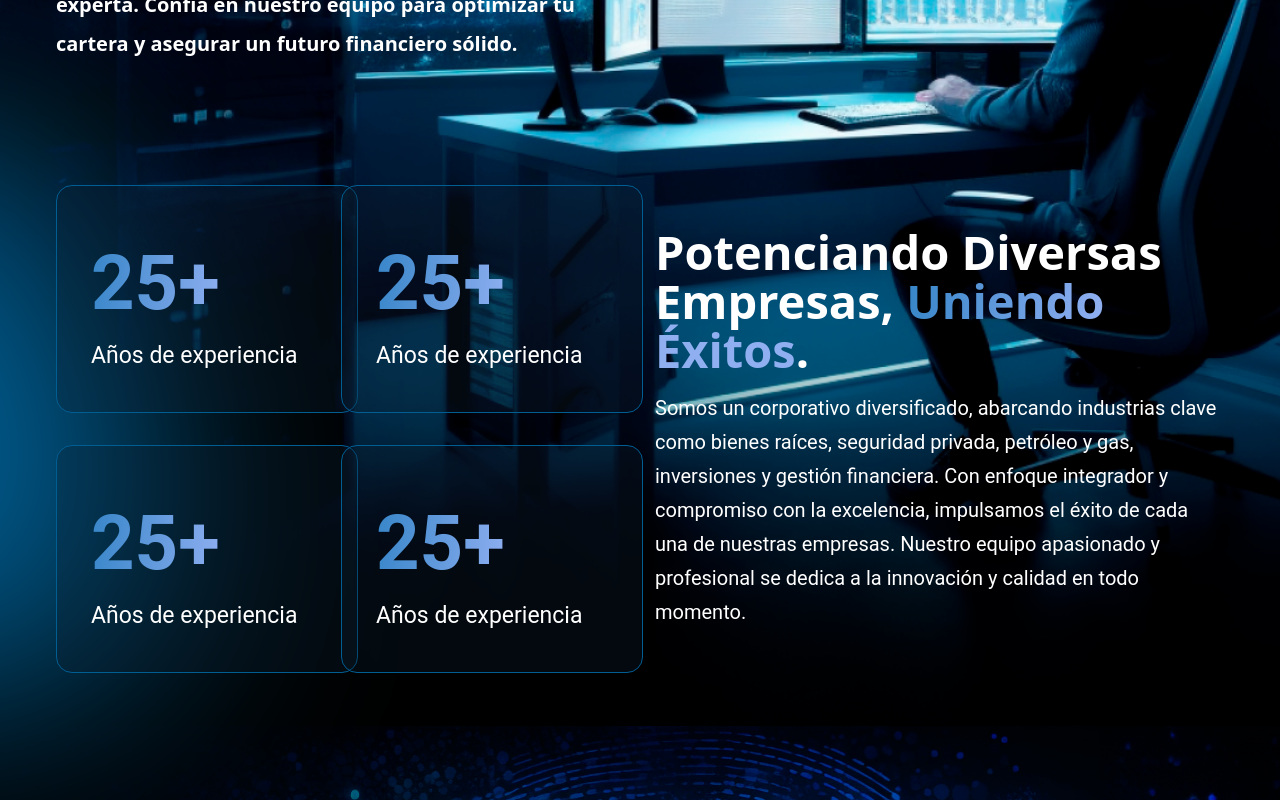
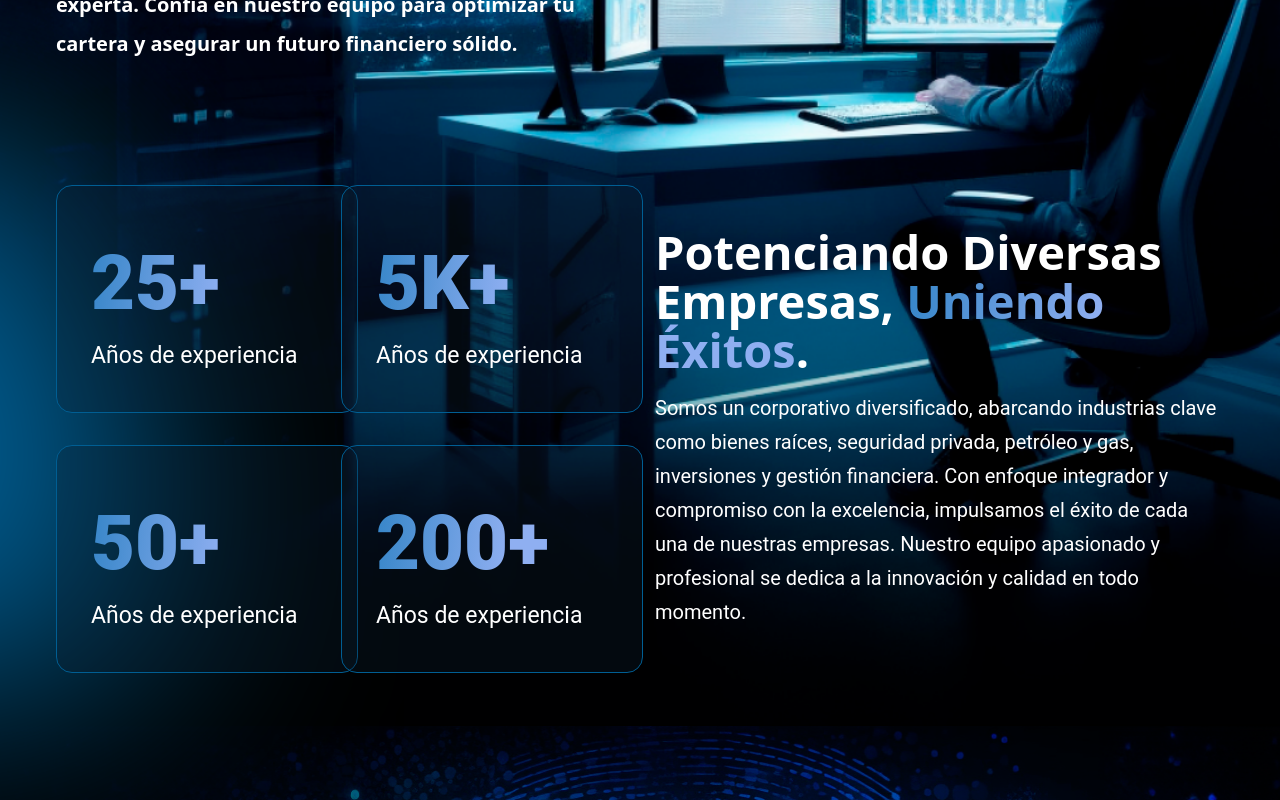
Before and after one commit to LarkinBaumann/larkinholding, a Next.js app: page / in a window 1280 px wide. Shown: the part 597-1397 px from the top of the page. Built offline with nearby package versions, Linux system fonts and the light colour scheme.

Commit message:
Update experience numbers and heading font weight

```diff
--- a/src/components/Acerca/Acerca.jsx
+++ b/src/components/Acerca/Acerca.jsx
@@ -7,24 +7,24 @@ function Acerca() {
 
     <div className='w-full grid grid-cols-2 gap-x-4 gap-y-8'>
       <div className='w-[302px] h-[228px] border-solid border-[0.723px] border-[#005E93] rounded-[15.901px 15.901px 15.901px 0px] rounded-[16px] flex flex-col justify-center px-[34px] py-[56px]' style={{ background: 'rgba(11, 32, 46, 0.30)' }}>
-        <h4 className='titulo2 text-[76px] font-bold font-header'>25+</h4>
+        <h4 className='titulo2 text-[76px] font-black font-header'>25+</h4>
         <p className='text-white font-header text-[23px] leading-[31px]'>Años de experiencia</p>
       </div>
       <div className='w-[302px] h-[228px] border-solid border-[0.723px] border-[#005E93] rounded-[15.901px 15.901px 15.901px 0px] rounded-[16px] flex flex-col justify-center px-[34px] py-[56px]' style={{ background: 'rgba(11, 32, 46, 0.30)' }}>
-        <h4 className='titulo2 text-[76px] font-bold font-header'>25+</h4>
+        <h4 className='titulo2 text-[76px] font-black font-header'>5K+</h4>
         <p className='text-white font-header text-[23px] leading-[31px]'>Años de experiencia</p>
       </div>
       <div className='w-[302px] h-[228px] border-solid border-[0.723px] border-[#005E93] rounded-[15.901px 15.901px 15.901px 0px] rounded-[16px] flex flex-col justify-center px-[34px] py-[56px]' style={{ background: 'rgba(11, 32, 46, 0.30)' }}>
-        <h4 className='titulo2 text-[76px] font-bold font-header'>25+</h4>
+        <h4 className='titulo2 text-[76px] font-black font-header'>50+</h4>
         <p className='text-white font-header text-[23px] leading-[31px]'>Años de experiencia</p>
       </div>
       <div className='w-[302px] h-[228px] border-solid border-[0.723px] border-[#005E93] rounded-[15.901px 15.901px 15.901px 0px] rounded-[16px] flex flex-col justify-center px-[34px] py-[56px]' style={{ background: 'rgba(11, 32, 46, 0.30)' }}>
-        <h4 className='titulo2 text-[76px] font-bold font-header'>25+</h4>
+        <h4 className='titulo2 text-[76px] font-black font-header'>200+</h4>
         <p className='text-white font-header text-[23px] leading-[31px]'>Años de experiencia</p>
       </div>
     </div>
     <div className='w-full h-full flex flex-col justify-center gap-[16px]'>
-      <h2 className='text-[47px] font-bold text-white leading-[49px]'>
+      <h2 className='text-[47px] font-black text-white leading-[49px]'>
       Potenciando Diversas Empresas, <span className='titulo2'>Uniendo Éxitos</span>.
       </h2>
       <p className='text-white font-paragraph leading-[34px] text-[20px] w-[569px]'>Somos un corporativo diversificado, abarcando industrias clave como bienes raíces, seguridad privada, petróleo y gas, inversiones y gestión financiera. Con enfoque integrador y compromiso con la excelencia, impulsamos el éxito de cada una de nuestras empresas. Nuestro equipo apasionado y profesional se dedica a la innovación y calidad en todo momento.</p>
```
